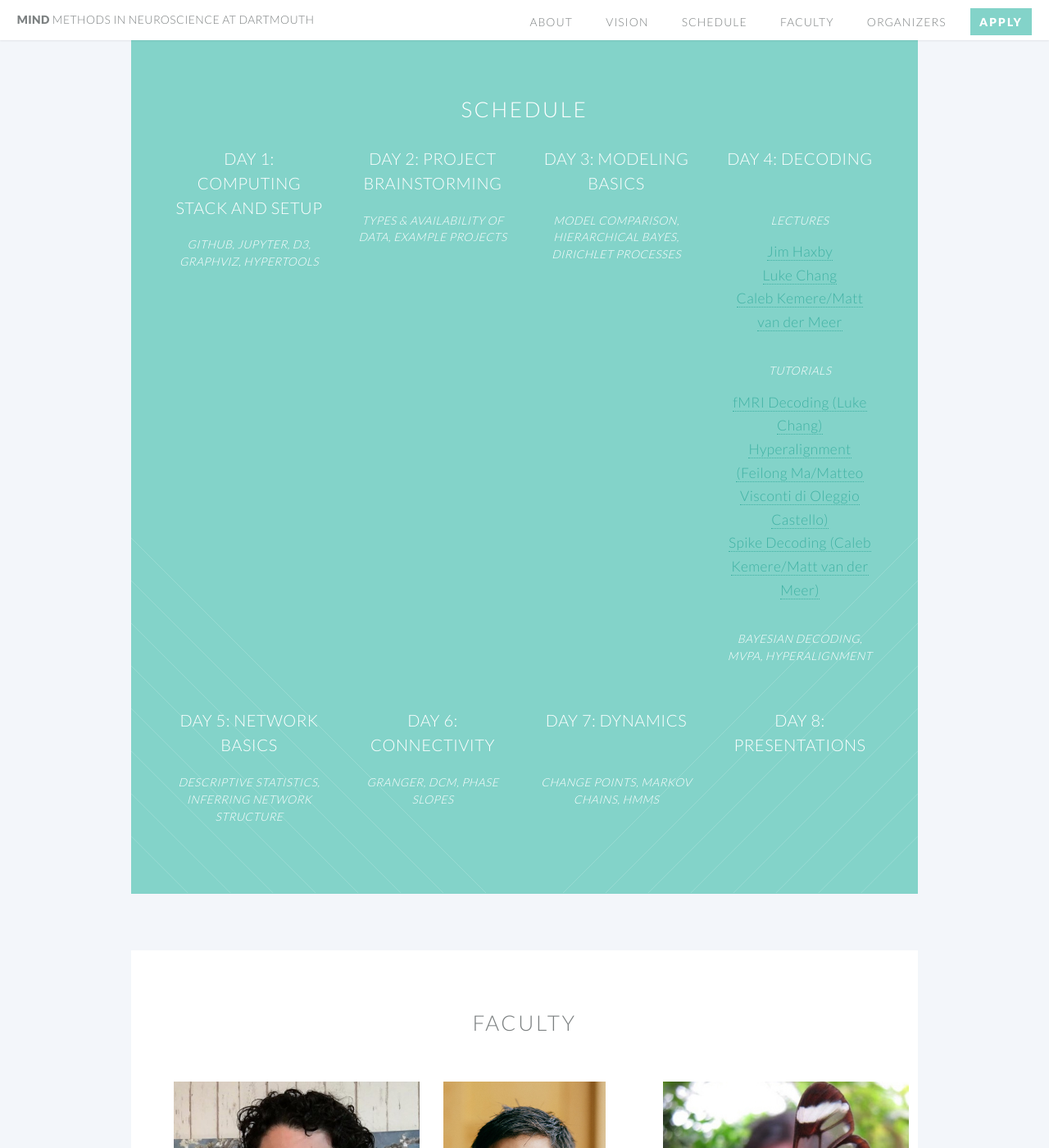
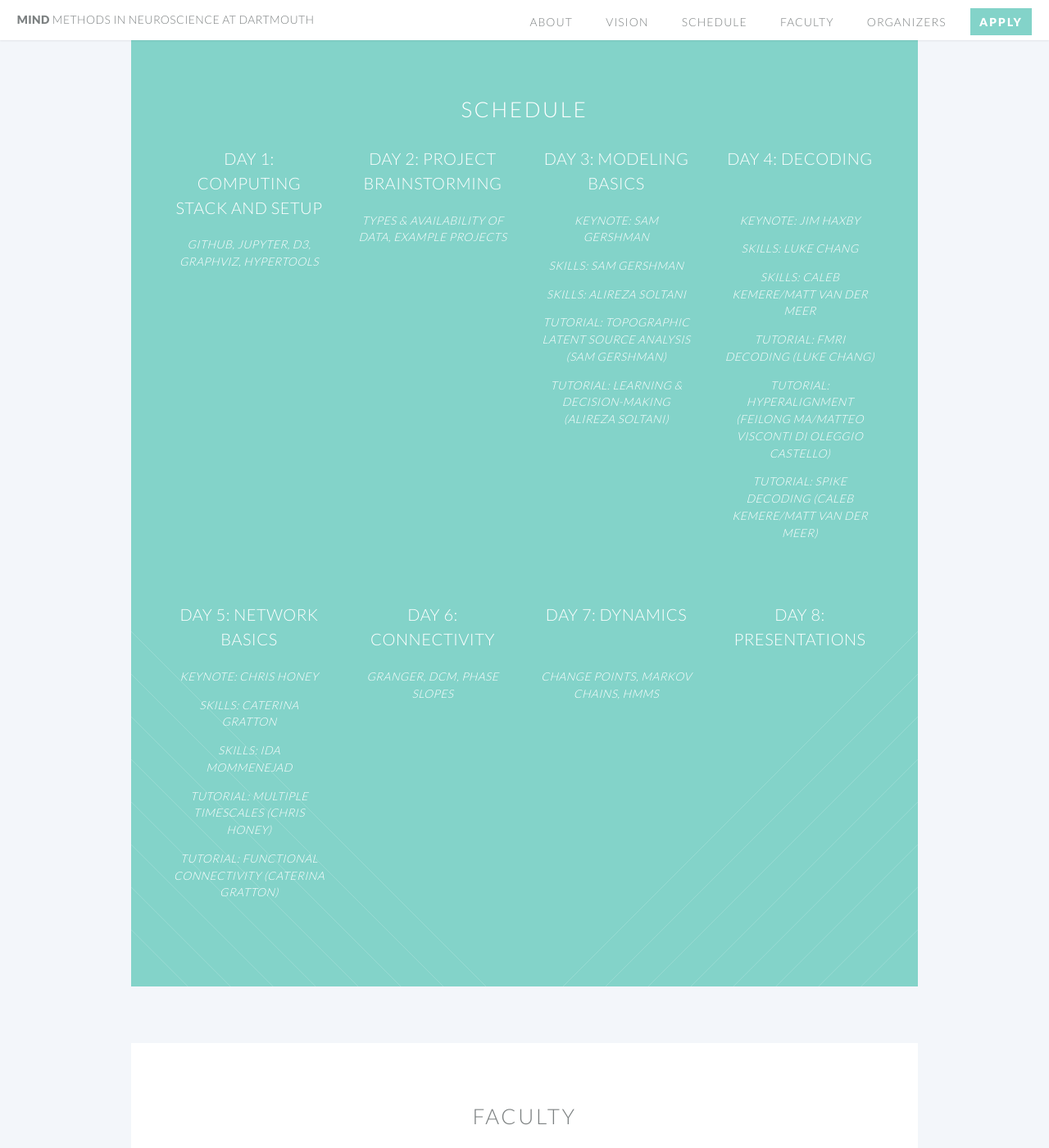
Before and after one commit to Summer-MIND/Summer-MIND.github.io, a Jekyll site: the page built from index.html, in a window 1280 px wide and 1400 px high, scrolled down 1435 px. Shown: the whole window at 82% size. Built offline with Jekyll 4.4.1, drawn with Linux system fonts in a browser that asks for light colours; comment, search, counter and statistics services are not loaded.

Commit message:
updated decoding tutorials

```diff
--- a/index.html
+++ b/index.html
@@ -78,28 +78,29 @@ layout: landing-page
 								<section>
 									<header>
 										<h3>Day 3: Modeling Basics</h3>
-<h4 class="topic">Model comparison, hierarchical Bayes, Dirichlet processes</h4>
-</header>
+										<ul>
+												<li><h4 class="topic"><a href="">Keynote: Sam Gershman</a></h5></li>
+												<li><h4 class="topic"><a href="">Skills: Sam Gershman</a></h5></li>
+												<li><h4 class="topic"><a href="">Skills: Alireza Soltani</a></h5></li>
+												<li><h4 class="topic"><a href="https://github.com/sjgershm/tlsa_matlab">Tutorial: Topographic Latent Source Analysis (Sam Gershman)</a></h4></li>
+												<li><h4 class="topic"><a href="https://github.com/Summer-MIND/mind_2017/blob/master/Tutorials/decision_learning/MIND%20summer%20school-Soltani%20Lab.ipynb">Tutorial: Learning & Decision-Making (Alireza Soltani)</a></h4></li>
+										</ul>
+									</header>
 								</section>
 							</div>
 							<div class="3u">
 								<section>
 									<header>
 										<h3>Day 4: Decoding<br><br></h3>
-										<h4 class="topic">Lectures</h4>
 										<ul>
-												<li><a href="">Jim Haxby</a></li>
-												<li><a href="">Luke Chang</a></li>
-												<li><a href="">Caleb Kemere/Matt van der Meer</a></li>
+												<li><h4 class="topic"><a href="">Keynote: Jim Haxby</a></h4></li>
+												<li><h4 class="topic"><a href="">Skills: Luke Chang</a></h4></li>
+												<li><h4 class="topic"><a href="">Skills: Caleb Kemere/Matt van der Meer</a></h4></li>
+												<li><h4 class="topic"><a href="https://github.com/Summer-MIND/mind_2017/blob/master/Tutorials/Decoding/Chang_Decoding.ipynb">Tutorial: fMRI Decoding (Luke Chang)</a></h4></li>
+												<li><h4 class="topic"><a href="https://github.com/Summer-MIND/mind_2017/blob/master/Tutorials/hyperalignment/hyperalignment_tutorial.ipynb">Tutorial: Hyperalignment (Feilong Ma/Matteo Visconti di Oleggio Castello)</a></h4></li>
+												<li><h4 class="topic"><a href="https://github.com/Summer-MIND/mind_2017/tree/master/Tutorials/SpikeDecoding">Tutorial: Spike Decoding (Caleb Kemere/Matt van der Meer)</a></h4></li>
 										</ul>
-										<h4 class="topic">Tutorials</h4>
-										<ul>
-												<li><a href="https://github.com/Summer-MIND/mind_2017/blob/master/Tutorials/Decoding/Chang_Decoding.ipynb">fMRI Decoding (Luke Chang)</a></li>
-												<li><a href="https://github.com/Summer-MIND/mind_2017/blob/master/Tutorials/Decoding/Chang_Decoding.ipynb">Hyperalignment (Feilong Ma/Matteo Visconti di Oleggio Castello)</a></li>
-												<li><a href="https://github.com/Summer-MIND/mind_2017/tree/master/Tutorials/SpikeDecoding">Spike Decoding (Caleb Kemere/Matt van der Meer)</a></li>
-										</ul>
-<h4 class="topic">Bayesian decoding, MVPA, hyperalignment</h4>
-</header>
+									</header>
 								</section>
 							</div>
 
@@ -109,7 +110,13 @@ layout: landing-page
 								<section>
 									<header>
 										<h3>Day 5: Network Basics</h3>
-<h4 class="topic">Descriptive statistics, inferring network structure</h4>
+										<ul>
+												<li><h4 class="topic"><a href="">Keynote: Chris Honey</a></h4></li>
+												<li><h4 class="topic"><a href="">Skills: Caterina Gratton</a></h4></li>
+												<li><h4 class="topic"><a href="">Skills: Ida Mommenejad</a></h4></li>
+												<li><h4 class="topic"><a href="https://github.com/Summer-MIND/mind_2017/blob/master/Tutorials/TimescalesTutorial/TimescalesTutorial.ipynb">Tutorial: Multiple Timescales (Chris Honey)</a></h4></li>
+												<li><h4 class="topic"><a href="https://github.com/cgratton/DartmouthMIND_tutorial">Tutorial: Functional Connectivity (Caterina Gratton)</a></h4></li>
+										</ul>
 									</header>
 								</section>
 
```
